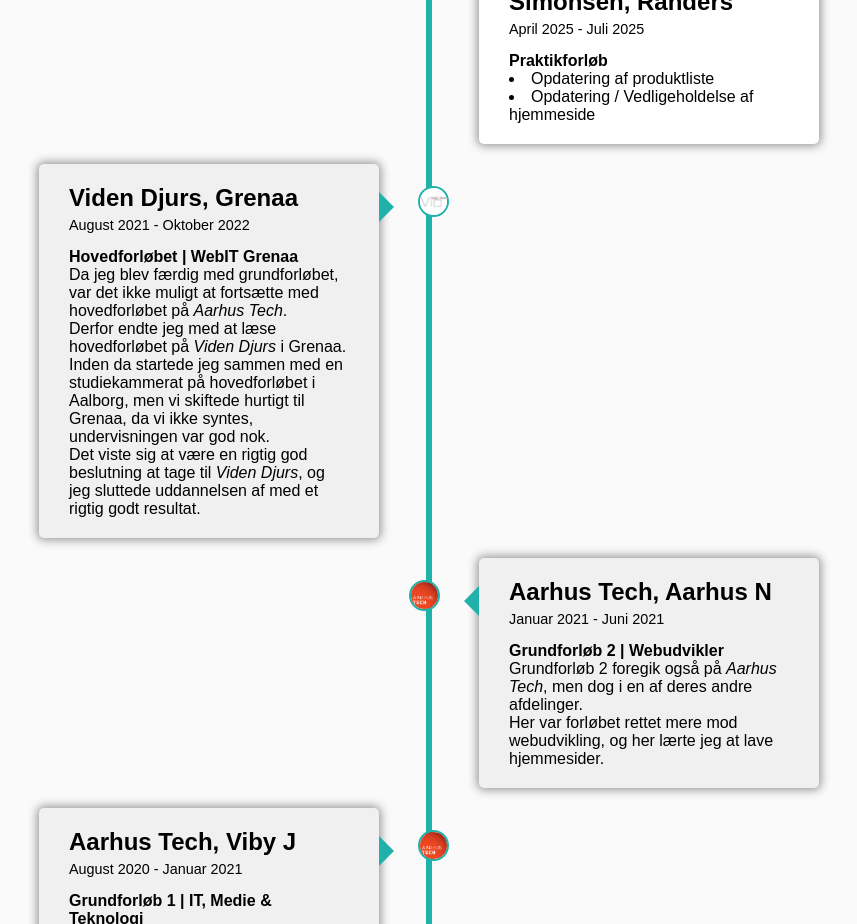
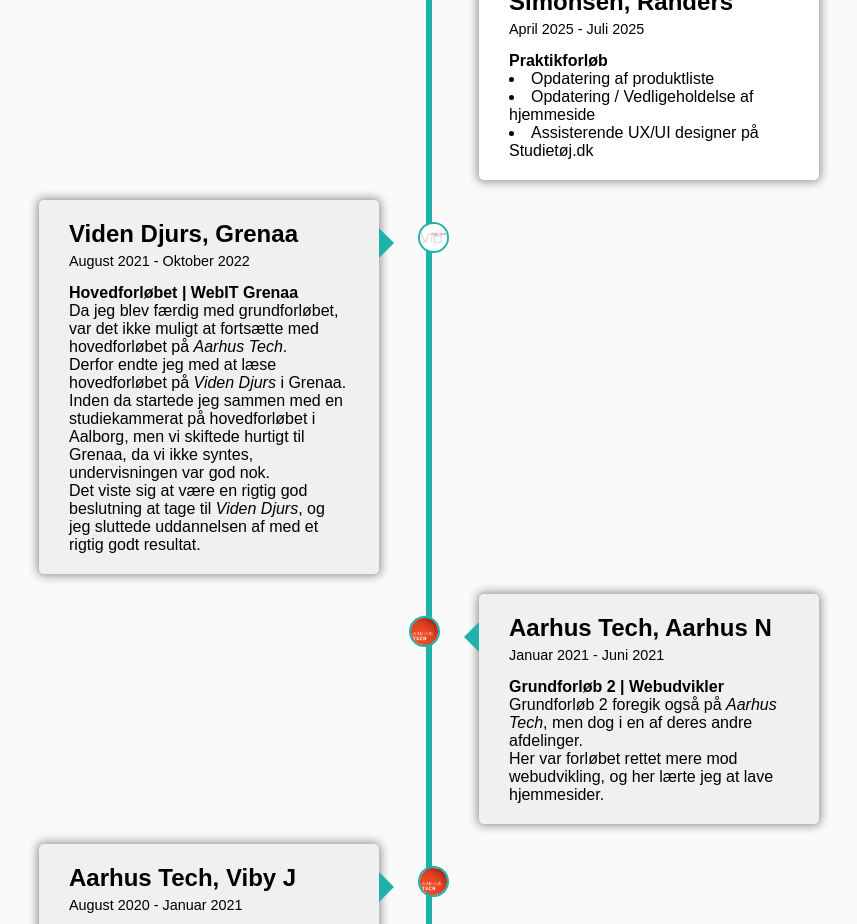
Before and after one commit to tobiasdichmann/my-portfolio, a React (Create React App) app: page / in a window 1280 px wide. Shown: the part 3420-4344 px from the top of the page, without its empty margins (211-1068 px from the left). Built offline with nearby package versions, Linux system fonts and the light colour scheme.

Commit message:
updated work experience
added ux/ui designer at customize plus simonsen

```diff
--- a/src/pages/Education.jsx
+++ b/src/pages/Education.jsx
@@ -10,7 +10,7 @@
 import himmerlandsUngdomsskole from "../img/education/h-u.png";
 import aarhusTech from "../img/education/aarhus-tech.png";
 import videnDjurs from "../img/education/viden-djurs.png";
-import customizePlusSimonsen from '../img/work/customize-plus-simonsen.png';
+import customizePlusSimonsen from "../img/work/customize-plus-simonsen.png";
 
 const Education = () => {
   return (
@@ -34,6 +34,7 @@
               <ul>
                 <li>Opdatering af produktliste</li>
                 <li>Opdatering / Vedligeholdelse af hjemmeside</li>
+                <li>Assisterende UX/UI designer på Studietøj.dk</li>
               </ul>
             </p>
             <span className="right-arrow"></span>
```
